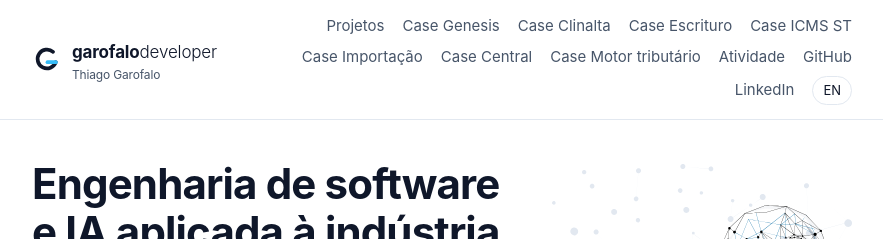
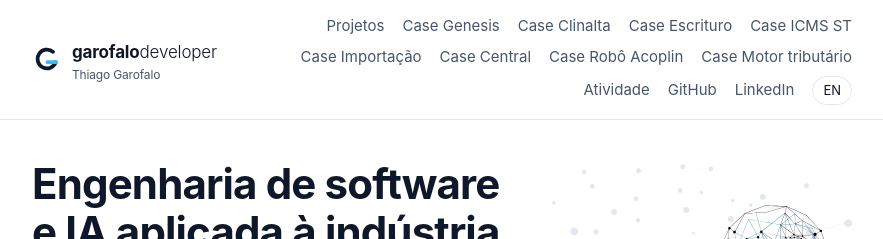
Before and after one commit to thiagogardev/thiagogardev.github.io, a Jekyll site: the page built from README.md, in a window 1280 px wide. Shown: the top 239 px of the page, without its empty margins (198-1081 px from the left). Built offline with Jekyll 4.4.1, drawn with Linux system fonts in a browser that asks for light colours; our own code applies the rules of GitHub Pages for plain Markdown files.

Commit message:
Barra: case do robô da Acoplin
Co-Authored-By: Claude Opus 5.5 <noreply@anthropic.com>

```diff
--- a/_layouts/default.html
+++ b/_layouts/default.html
@@ -139,6 +139,7 @@
         <a href="{{ '/en/cases/icms-st.html' | relative_url }}">ICMS ST case</a>
         <a href="{{ '/en/cases/inteligencia-importacao.html' | relative_url }}">Import case</a>
         <a href="{{ '/en/cases/central-atendimento.html' | relative_url }}">Support Center case</a>
+        <a href="{{ '/en/cases/robo-acoplin.html' | relative_url }}">Sales bot case</a>
         <a href="{{ '/en/cases/monofasico.html' | relative_url }}">Tax engine case</a>
         <a href="{{ '/en/atividade.html' | relative_url }}">Activity</a>
         <a href="https://github.com/thiagogardev" rel="me">GitHub</a>
@@ -152,6 +153,7 @@
         <a href="{{ '/cases/icms-st.html' | relative_url }}">Case ICMS ST</a>
         <a href="{{ '/cases/inteligencia-importacao.html' | relative_url }}">Case Importação</a>
         <a href="{{ '/cases/central-atendimento.html' | relative_url }}">Case Central</a>
+        <a href="{{ '/cases/robo-acoplin.html' | relative_url }}">Case Robô Acoplin</a>
         <a href="{{ '/cases/monofasico.html' | relative_url }}">Case Motor tributário</a>
         <a href="{{ '/atividade.html' | relative_url }}">Atividade</a>
         <a href="https://github.com/thiagogardev" rel="me">GitHub</a>
```
